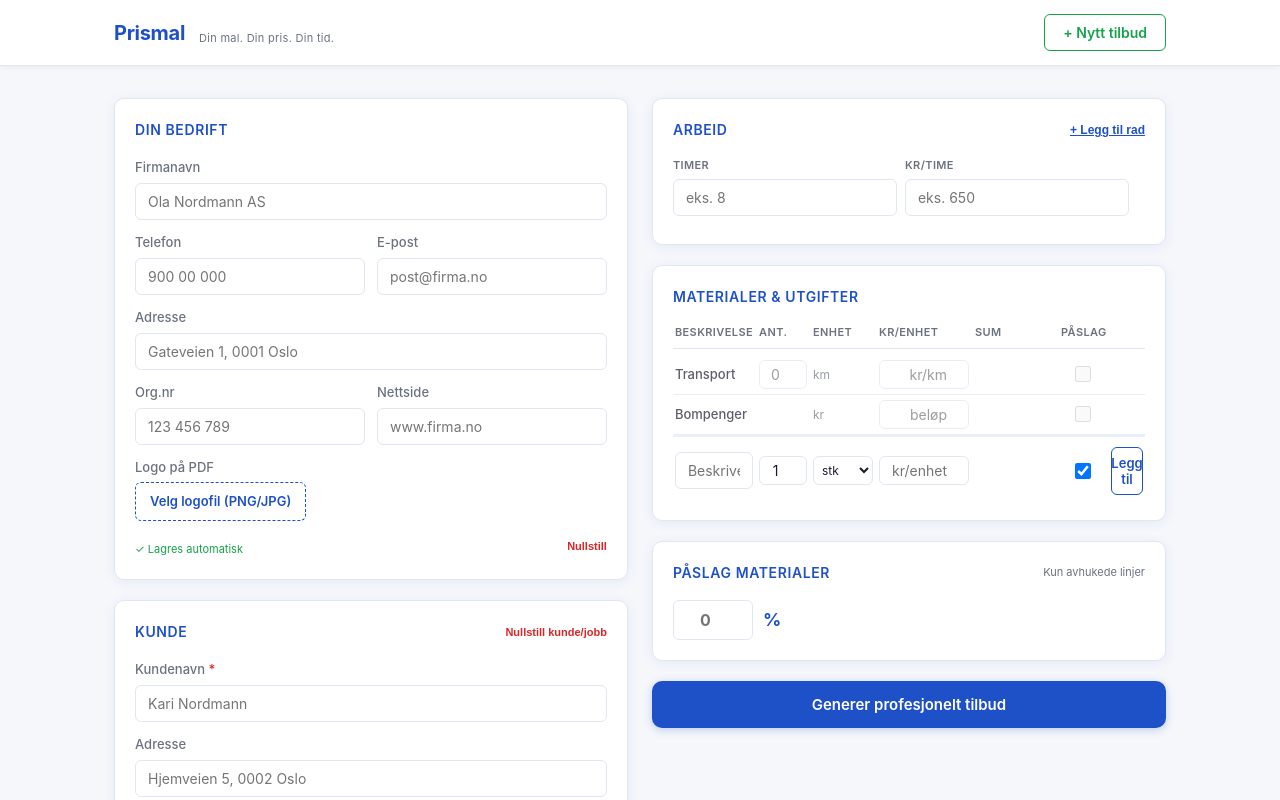
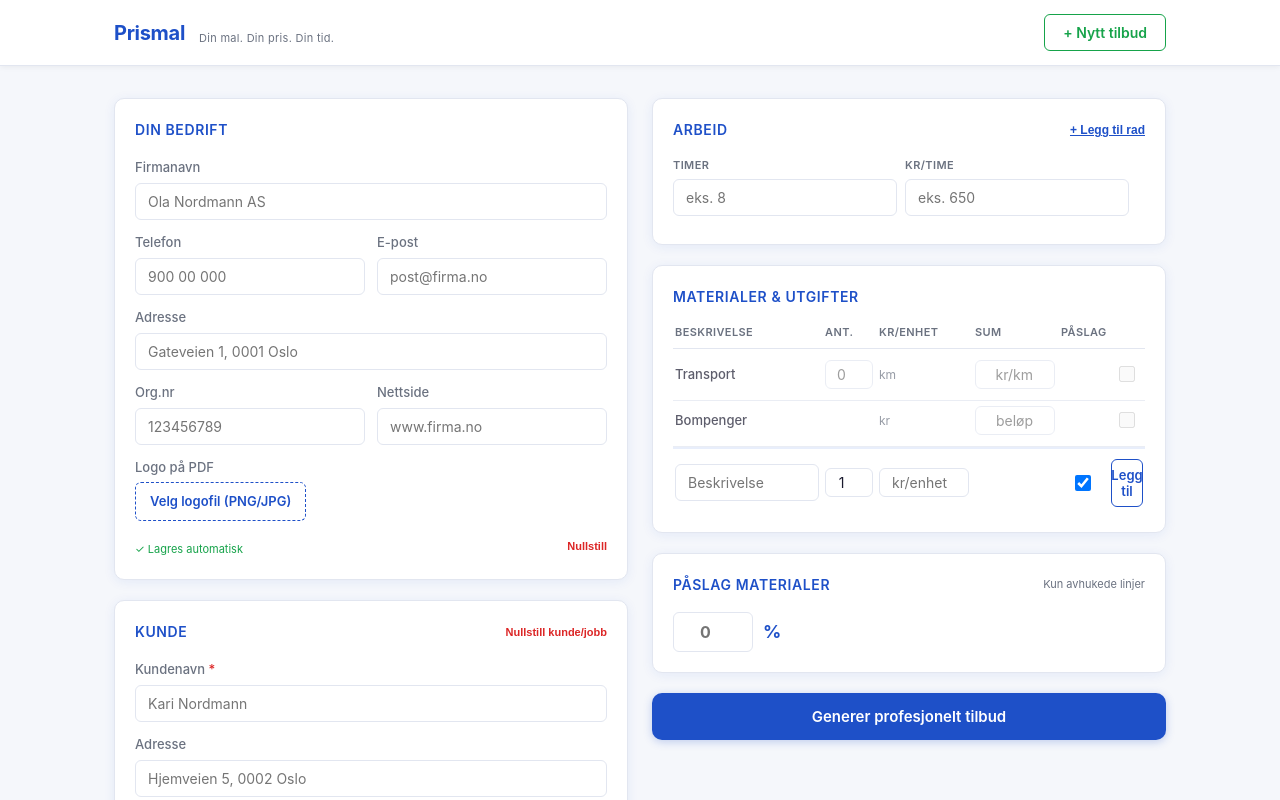
Before and after one commit to anderslura/Prismal, a React (Vite) app: page / in a window 1280 px wide. Shown: the top 800 px of the page. Built offline with nearby package versions, Linux system fonts and the light colour scheme.

Commit message:
fix: org.nr validering, nettside www., enklere materialer

```diff
--- a/src/components/TilbudSkjema.jsx
+++ b/src/components/TilbudSkjema.jsx
@@ -102,11 +102,11 @@ export default function TilbudSkjema({ skjema, oppdater, onGenerer, laster, feil
           <div className="felt-rad">
             <div className="felt-gruppe">
               <label>Org.nr</label>
-              <input type="text" placeholder="123 456 789" value={skjema.firmaOrgnr||''} onChange={e => oppdater('firmaOrgnr', e.target.value)} />
+              <input type="text" placeholder="123456789" maxLength={9} value={skjema.firmaOrgnr||''} onChange={e => oppdater('firmaOrgnr', e.target.value.replace(/\D/g, '').slice(0,9))} />
             </div>
             <div className="felt-gruppe">
               <label>Nettside</label>
-              <input type="text" placeholder="www.firma.no" value={skjema.firmaNettside||''} onChange={e => oppdater('firmaNettside', e.target.value)} />
+              <input type="text" placeholder="www.firma.no" value={skjema.firmaNettside||''} onFocus={e => { if(!skjema.firmaNettside) oppdater('firmaNettside', 'www.') }} onChange={e => oppdater('firmaNettside', e.target.value)} />
             </div>
           </div>
           <div className="felt-gruppe">
@@ -209,7 +209,6 @@ export default function TilbudSkjema({ skjema, oppdater, onGenerer, laster, feil
           <div className="mat-header">
             <span>Beskrivelse</span>
             <span>Ant.</span>
-            <span>Enhet</span>
             <span>Kr/enhet</span>
             <span>Sum</span>
             <span title="Inkluder i påslag">Påslag</span>
@@ -290,9 +289,6 @@ export default function TilbudSkjema({ skjema, oppdater, onGenerer, laster, feil
             <input type="text" placeholder="Beskrivelse" value={nyNavn} onChange={e => setNyNavn(e.target.value)}
               className="mat-ny-navn" onKeyDown={e => e.key==='Enter' && leggTilMaterial()} />
             <input type="number" min="1" step="1" placeholder="1" value={nyAnt} onChange={e => setNyAnt(e.target.value)} className="mat-ant" />
-            <select value={nyEnhet} onChange={e => setNyEnhet(e.target.value)} className="mat-enhet-select">
-              {ENHETER.map(e => <option key={e} value={e}>{e}</option>)}
-            </select>
             <input type="number" min="0" placeholder="kr/enhet" value={nyPris} onChange={e => setNyPris(e.target.value)}
               className="mat-pris" onKeyDown={e => e.key==='Enter' && leggTilMaterial()} />
             <span className="mat-sum">{nyPris && nyAnt ? formaterKr((parseFloat(nyPris)||0)*(parseFloat(nyAnt)||1)) : ''}</span>
--- a/src/styles/index.css
+++ b/src/styles/index.css
@@ -843,7 +843,7 @@ textarea { resize: vertical; }
 /* === NY MATERIALTABELL === */
 .mat-header {
   display: grid;
-  grid-template-columns: 1fr 48px 60px 90px 80px 44px 32px;
+  grid-template-columns: 2fr 48px 90px 80px 44px 32px;
   gap: 6px;
   font-size: 11px;
   font-weight: 600;
@@ -856,7 +856,7 @@ textarea { resize: vertical; }
 }
 .mat-rad {
   display: grid;
-  grid-template-columns: 1fr 48px 60px 90px 80px 44px 32px;
+  grid-template-columns: 2fr 48px 90px 80px 44px 32px;
   gap: 6px;
   align-items: center;
   padding: 5px 2px;
```
Also changed, not shown: 1 other file (tests, documents, lock files or other folders).
